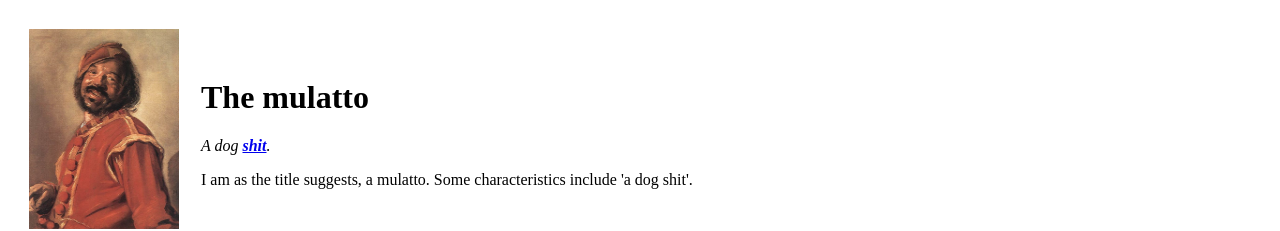
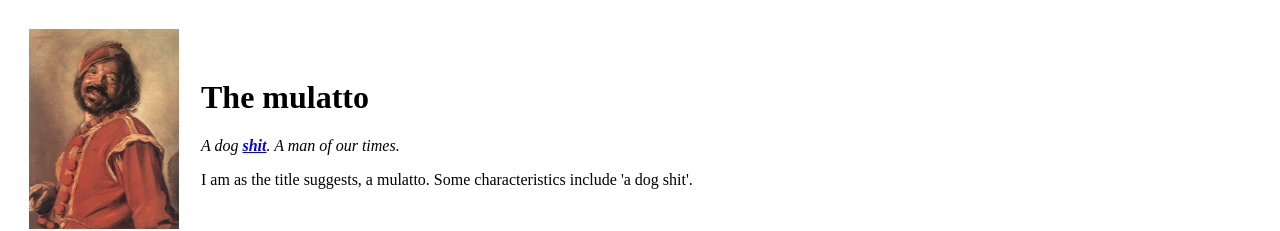
Before and after one commit to joshual0b0/cv, a plain HTML site: page index.html in a window 1280 px wide. Shown: the top 231 px of the page. Drawn offline with Linux system fonts and the light colour scheme.

Commit message:
Update index.html

```diff
--- a/index.html
+++ b/index.html
@@ -12,7 +12,7 @@
       <td><img src="My beautiful mug.jpg" alt="My Beautiful Mug" width="150" height="200" /></td>
       <td>
         <h1> The mulatto </h1>
-        <p><em>A dog <strong><a href="https://www.dogexpress.in/wp-content/uploads/2016/02/desktop-hd-boxers-dogs-pics-1.jpg">shit</a></strong>.</em></p>
+        <p><em>A dog <strong><a href="https://www.dogexpress.in/wp-content/uploads/2016/02/desktop-hd-boxers-dogs-pics-1.jpg">shit</a></strong>. A man of our times.</em></p>
         <p>
           I am as the title suggests, a mulatto. Some characteristics include 'a dog shit'.
         </p>
```
